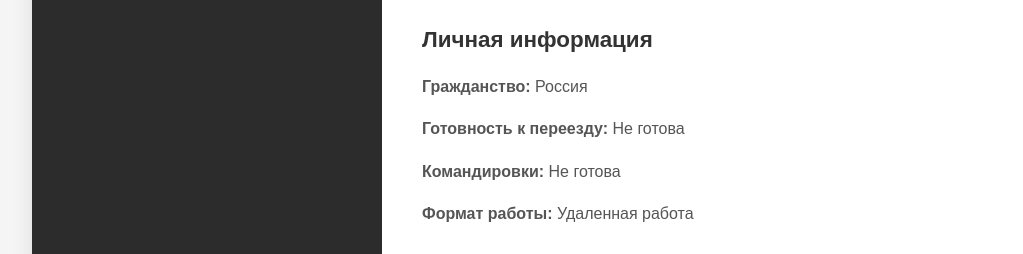
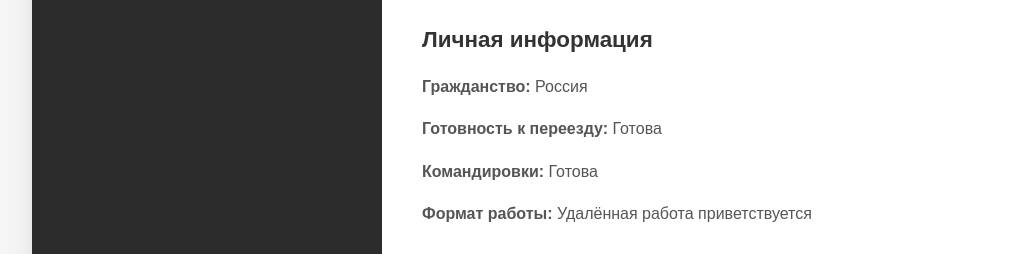
Before and after one commit to Vasilissa-cod/resume, a plain HTML site: page index.html in a window 1280 px wide. Shown: the part 659-913 px from the top of the page, without its empty margins (108-1131 px from the left). Drawn offline with Linux system fonts and the light colour scheme.

Commit message:
Update index.html

```diff
--- a/index.html
+++ b/index.html
@@ -40,9 +40,9 @@
 
             <h3>Личная информация</h3>
             <p><strong>Гражданство:</strong> Россия</p>
-            <p><strong>Готовность к переезду:</strong> Не готова</p>
-            <p><strong>Командировки:</strong> Не готова</p>
-            <p><strong>Формат работы:</strong> Удаленная работа</p>
+            <p><strong>Готовность к переезду:</strong> Готова</p>
+            <p><strong>Командировки:</strong> Готова</p>
+            <p><strong>Формат работы:</strong> Удалённая работа приветствуется</p>
 
             <h2>Опыт работы</h2>
 
@@ -117,7 +117,7 @@
 
             <h3>Языки</h3>
             <p><strong>Русский:</strong> Родной</p>
-            <p><strong>Английский:</strong> A1 — Начальный</p>
+            <p><strong>Английский:</strong> B1 — Средний</p>
 
             <h2>GitHub проекты</h2>
             <p>Посетите мой GitHub профиль, чтобы увидеть мои проекты и вклад в разработку:</p>
```
